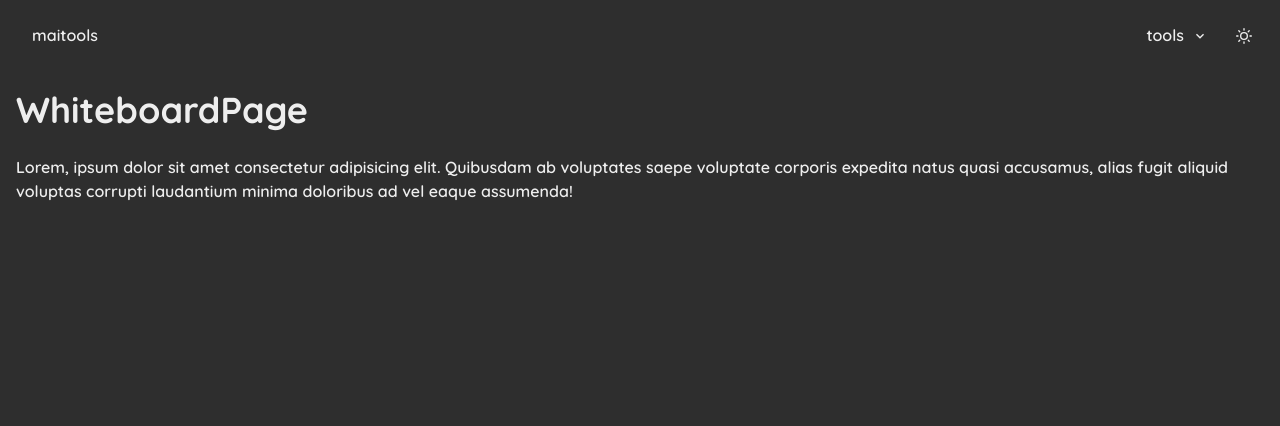
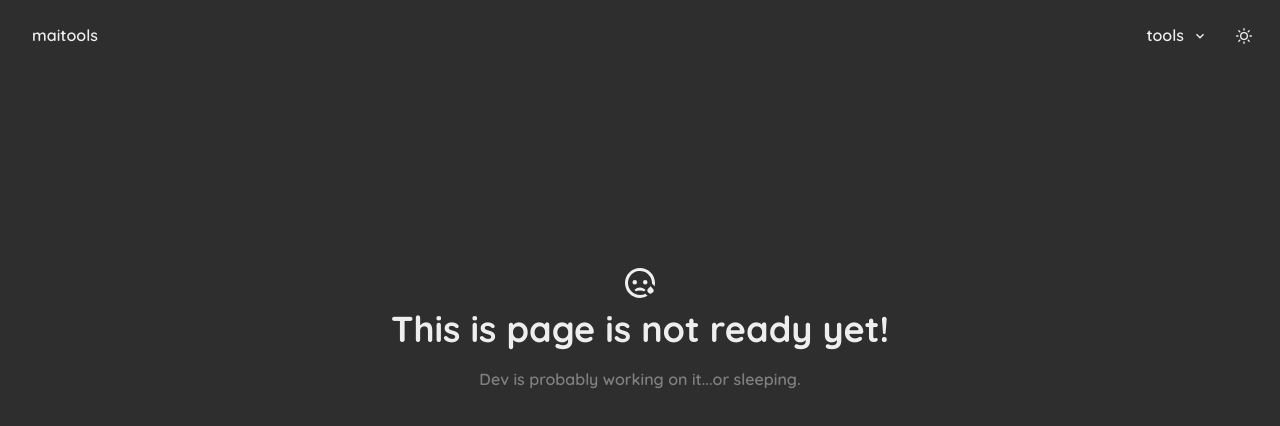
Before and after one commit to olimeme/maitools, a React (Vite) app: page /todo-list in a window 1280 px wide. Shown: the top 426 px of the page. Built offline with nearby package versions, Linux system fonts and the light colour scheme.

Commit message:
feature: coming soon page

```diff
--- /dev/null
+++ b/src/pages/ComingSoonPage.tsx
@@ -0,0 +1,27 @@
+import React from "react";
+import MotionWrapper from "../components/MotionWrapper";
+import { Box, Center, Flex, Heading, Icon, Text } from "@chakra-ui/react";
+import { RiEmotionSadLine } from "react-icons/ri";
+
+const ComingSoonPage = () => {
+  return (
+    <MotionWrapper>
+      <Flex
+        justifyContent={"center"}
+        alignItems={"center"}
+        width="100%"
+        height="60vh"
+      >
+        <Box textAlign={"center"}>
+          <Icon as={RiEmotionSadLine} fontSize={"4xl"} />
+          <Heading>This is page is not ready yet!</Heading>
+          <Text color={"gray"} mt={4}>
+            Dev is probably working on it...or sleeping.
+          </Text>
+        </Box>
+      </Flex>
+    </MotionWrapper>
+  );
+};
+
+export default ComingSoonPage;
--- a/src/routes/publicRoutes.tsx
+++ b/src/routes/publicRoutes.tsx
@@ -2,12 +2,13 @@ import LandingPage from "../pages/LandingPage";
 import MarkdownPage from "../pages/MarkdownPage";
 import PomodoroTimerPage from "../pages/PomodoroTimerPage";
 import WhiteboardPage from "../pages/WhiteboardPage";
+import ComingSoonPage from "../pages/ComingSoonPage";
 
 export const public_route_group = [
   { path: "/markdown", element: <MarkdownPage /> },
   { path: "/pomodoro-timer", element: <PomodoroTimerPage /> },
-  { path: "/whiteboard", element: <WhiteboardPage /> },
-  { path: "/todo-list", element: <WhiteboardPage /> },
+  { path: "/whiteboard", element: <ComingSoonPage /> },
+  { path: "/todo-list", element: <ComingSoonPage /> },
   { path: "/", element: <LandingPage /> },
 ];
 
```
